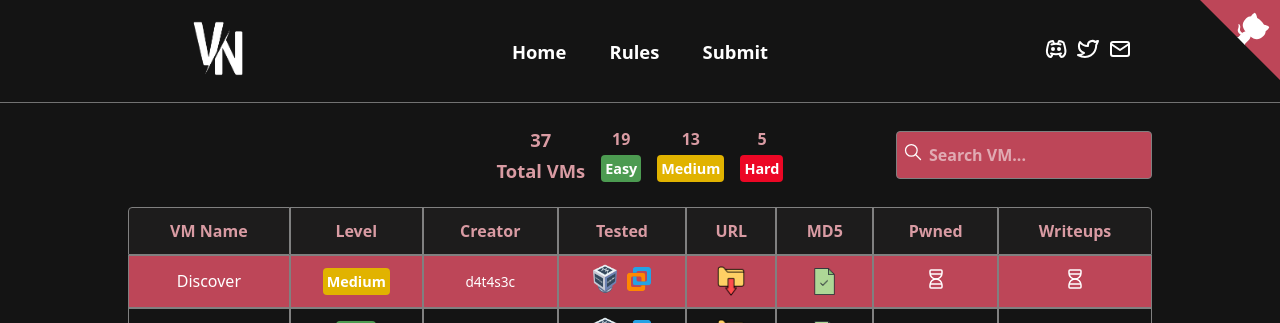
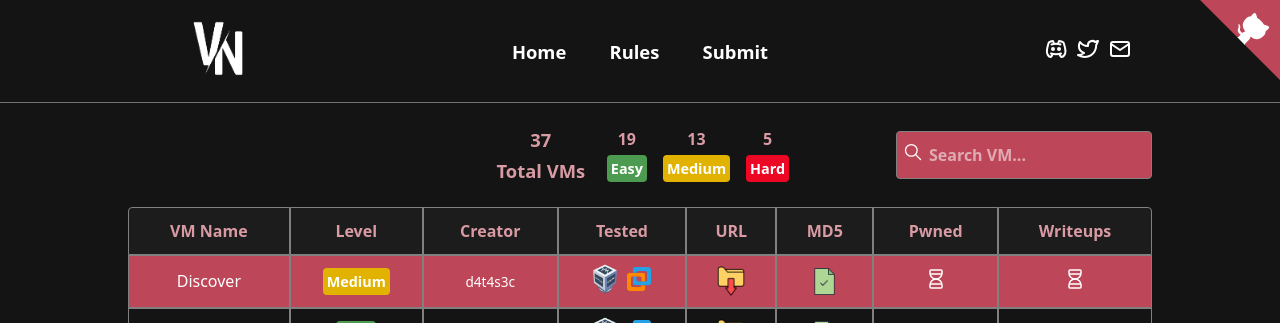
Before and after one commit to VulNyx/vulnyx, a Jekyll site: the page built from index.md, in a window 1280 px wide. Shown: the top 323 px of the page. Built offline with Jekyll 4.4.1, drawn with Linux system fonts in a browser that asks for light colours.

Commit message:
style: fix width

```diff
--- a/assets/style.scss
+++ b/assets/style.scss
@@ -161,6 +161,8 @@ main {
 
 #total-vms, #total-vms + span {
   font-size: 1.15rem;
+  width: 100px;
+  text-align: center;
 }
 
 .vm-stats li {
```
